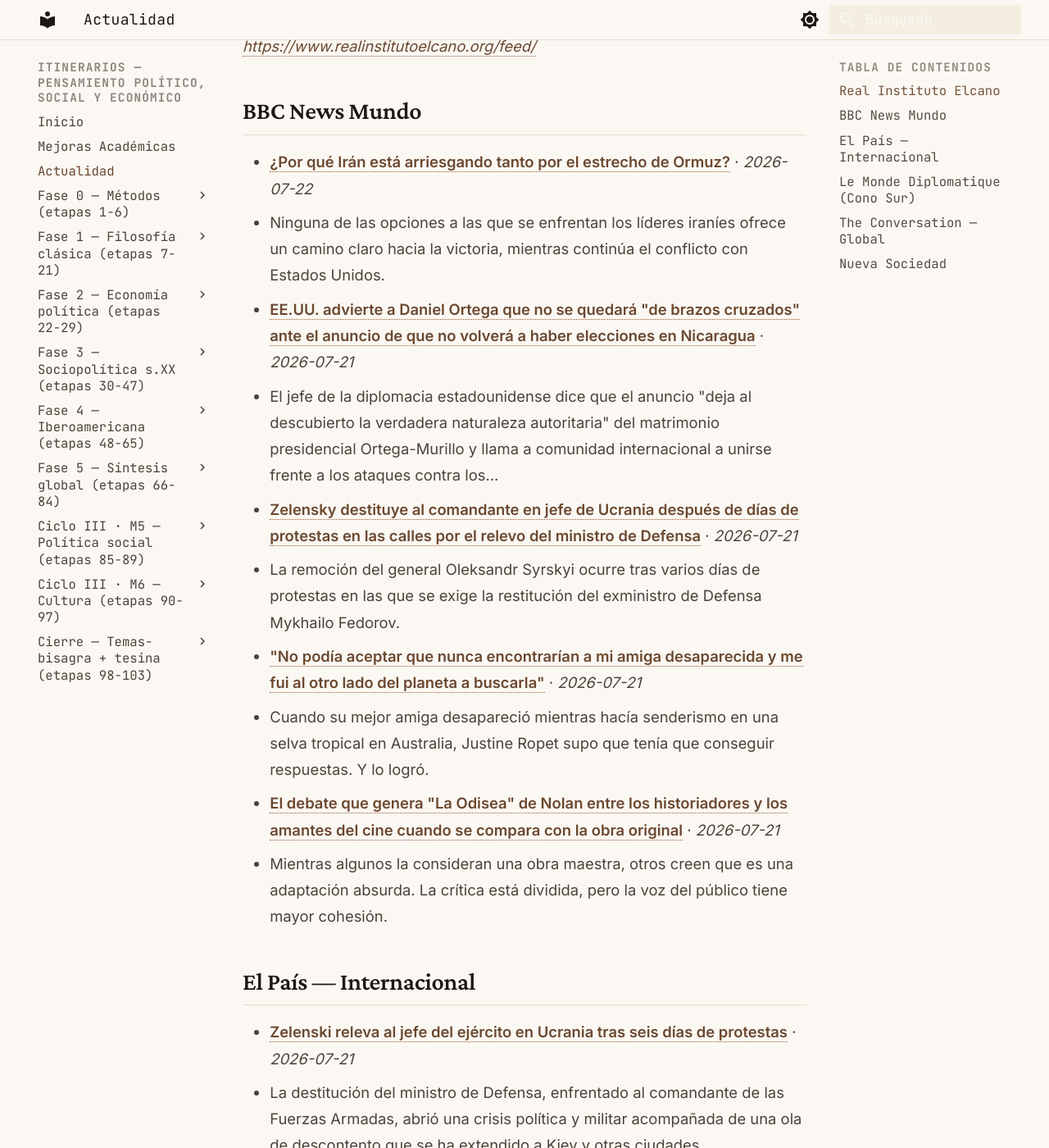
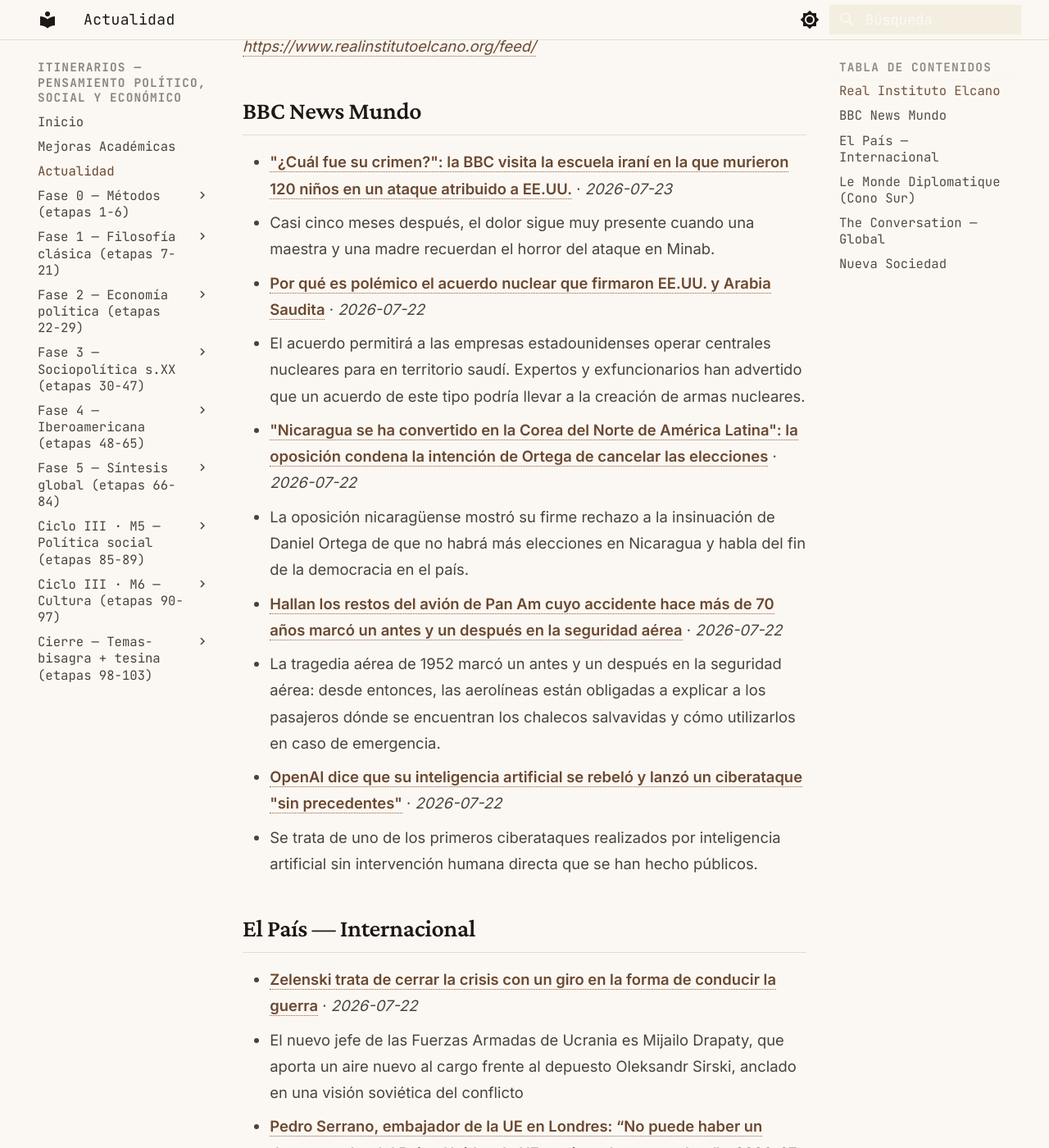
Before and after one commit to MrSpagVi/Curso, an MkDocs documentation site: the page built from docs/actualidad.md, in a window 1280 px wide and 1400 px high, scrolled down 717 px. Shown: the whole window at 82% size. Built offline with MkDocs 1.6.1 and Material for MkDocs 9.7.7, drawn with Linux system fonts in a browser that asks for light colours; some of the changed text lies outside the part shown.

Commit message:
auto: actualidad 2026-07-23

```diff
--- a/docs/actualidad.md
+++ b/docs/actualidad.md
@@ -6,7 +6,7 @@ title: Actualidad
 
 Últimos titulares de fuentes que dictan agenda en ciencia política y geopolítica. Actualizado automáticamente cada día (vía GitHub Actions).
 
-_Última actualización: 2026-07-22 08:10 UTC_
+_Última actualización: 2026-07-23 08:13 UTC_
 
 !!! tip "Ritual mensual — #actualidad"
     El último sábado de cada mes: agarrá **un** titular de los de abajo y escribí **300 palabras** aplicándole **2 autores** del último mes que leíste. ¿Qué diría cada uno? ¿En qué chocan? No resumas la noticia — usala como caso para pensar con las herramientas que venís construyendo. Guardá el texto con el tag `#actualidad` en tu sistema de notas. Esto convierte la teoría en criterio sobre la coyuntura: el objetivo del plan no es citar a Maquiavelo, es leer el presente con él.
@@ -17,25 +17,25 @@ _Sin datos en esta ejecución. Visitar fuente: [https://www.realinstitutoelcano.
 
 ## BBC News Mundo
 
-- **[¿Por qué Irán está arriesgando tanto por el estrecho de Ormuz?](https://www.bbc.com/mundo/articles/c70gekd822wo?at_medium=RSS&at_campaign=rss)** · *2026-07-22*
-  - Ninguna de las opciones a las que se enfrentan los líderes iraníes ofrece un camino claro hacia la victoria, mientras continúa el conflicto con Estados Unidos.
-- **[EE.UU. advierte a Daniel Ortega que no se quedará "de brazos cruzados" ante el anuncio de que no volverá a haber elecciones en Nicaragua](https://www.bbc.com/mundo/articles/c980ljw9e3ro?at_medium=RSS&at_campaign=rss)** · *2026-07-21*
-  - El jefe de la diplomacia estadounidense dice que el anuncio "deja al descubierto la verdadera naturaleza autoritaria" del matrimonio presidencial Ortega-Murillo y llama a comunidad internacional a unirse frente a los ataques contra los…
-- **[Zelensky destituye al comandante en jefe de Ucrania después de días de protestas en las calles por el relevo del ministro de Defensa](https://www.bbc.com/mundo/articles/cr596evgv1jo?at_medium=RSS&at_campaign=rss)** · *2026-07-21*
-  - La remoción del general Oleksandr Syrskyi ocurre tras varios días de protestas en las que se exige la restitución del exministro de Defensa Mykhailo Fedorov.
-- **["No podía aceptar que nunca encontrarían a mi amiga desaparecida y me fui al otro lado del planeta a buscarla"](https://www.bbc.com/mundo/articles/c39en94xnmno?at_medium=RSS&at_campaign=rss)** · *2026-07-21*
-  - Cuando su mejor amiga desapareció mientras hacía senderismo en una selva tropical en Australia, Justine Ropet supo que tenía que conseguir respuestas. Y lo logró.
-- **[El debate que genera "La Odisea" de Nolan entre los historiadores y los amantes del cine cuando se compara con la obra original](https://www.bbc.com/mundo/articles/cvg76w27x9do?at_medium=RSS&at_campaign=rss)** · *2026-07-21*
-  - Mientras algunos la consideran una obra maestra, otros creen que es una adaptación absurda. La crítica está dividida, pero la voz del público tiene mayor cohesión.
+- **["¿Cuál fue su crimen?": la BBC visita la escuela iraní en la que murieron 120 niños en un ataque atribuido a EE.UU.](https://www.bbc.com/mundo/articles/cn8nx5r0yy7o?at_medium=RSS&at_campaign=rss)** · *2026-07-23*
+  - Casi cinco meses después, el dolor sigue muy presente cuando una maestra y una madre recuerdan el horror del ataque en Minab.
+- **[Por qué es polémico el acuerdo nuclear que firmaron EE.UU. y Arabia Saudita](https://www.bbc.com/mundo/articles/cy74gdm2g3xo?at_medium=RSS&at_campaign=rss)** · *2026-07-22*
+  - El acuerdo permitirá a las empresas estadounidenses operar centrales nucleares para en territorio saudí. Expertos y exfuncionarios han advertido que un acuerdo de este tipo podría llevar a la creación de armas nucleares.
+- **["Nicaragua se ha convertido en la Corea del Norte de América Latina": la oposición condena la intención de Ortega de cancelar las elecciones](https://www.bbc.com/mundo/articles/ce3ql18yd8ko?at_medium=RSS&at_campaign=rss)** · *2026-07-22*
+  - La oposición nicaragüense mostró su firme rechazo a la insinuación de Daniel Ortega de que no habrá más elecciones en Nicaragua y habla del fin de la democracia en el país.
+- **[Hallan los restos del avión de Pan Am cuyo accidente hace más de 70 años marcó un antes y un después en la seguridad aérea](https://www.bbc.com/mundo/articles/c4gv3pzy95no?at_medium=RSS&at_campaign=rss)** · *2026-07-22*
+  - La tragedia aérea de 1952 marcó un antes y un después en la seguridad aérea: desde entonces, las aerolíneas están obligadas a explicar a los pasajeros dónde se encuentran los chalecos salvavidas y cómo utilizarlos en caso de emergencia.
+- **[OpenAI dice que su inteligencia artificial se rebeló y lanzó un ciberataque "sin precedentes"](https://www.bbc.com/mundo/articles/c935qp64qvpo?at_medium=RSS&at_campaign=rss)** · *2026-07-22*
+  - Se trata de uno de los primeros ciberataques realizados por inteligencia artificial sin intervención humana directa que se han hecho públicos.
 
 ## El País — Internacional
 
-- **[Zelenski releva al jefe del ejército en Ucrania tras seis días de protestas](https://elpais.com/internacional/2026-07-21/zelenski-releva-al-jefe-del-ejercito-en-ucrania-tras-seis-dias-de-protestas.html)** · *2026-07-21*
-  - La destitución del ministro de Defensa, enfrentado al comandante de las Fuerzas Armadas, abrió una crisis política y militar acompañada de una ola de descontento que se ha extendido a Kiev y otras ciudades
-- **[Hegseth reclama decenas de miles de millones para la guerra de Irán mientras aumentan los soldados muertos de EE UU](https://elpais.com/internacional/2026-07-21/hegseth-reclama-decenas-de-miles-de-millones-para-la-guerra-de-iran-mientras-aumentan-los-soldados-muertos-de-ee-uu.html)** · *2026-07-21*
-  - Son ya 18 los soldados estadounidenses caídos desde el inicio del conflicto, que según el secretario de Defensa ha costado 37.500 millones de dólares
-- **[El Tribunal Penal Internacional resiste ante el asedio de Estados Unidos, que se propone desmantelarlo “ladrillo a ladrillo”](https://elpais.com/internacional/2026-07-22/el-tribunal-penal-internacional-resiste-ante-el-asedio-de-estados-unidos-que-se-propone-desmantelarlo-ladrillo-a-ladrillo.html)** · *2026-07-22*
-  - Marco Rubio aumenta la presión sobre la institución y su personal, y reclama a los aliados de Washington que le den también la espalda
+- **[Zelenski trata de cerrar la crisis con un giro en la forma de conducir la guerra](https://elpais.com/internacional/2026-07-22/zelenski-trata-de-cerrar-la-crisis-con-un-giro-en-la-forma-de-gestionar-la-guerra.html)** · *2026-07-22*
+  - El nuevo jefe de las Fuerzas Armadas de Ucrania es Mijailo Drapaty, que aporta un aire nuevo al cargo frente al depuesto Oleksandr Sirski, anclado en una visión soviética del conflicto
+- **[Pedro Serrano, embajador de la UE en Londres: “No puede haber un desenganche del Reino Unido y la UE, sería malo para ambos”](https://elpais.com/internacional/2026-07-23/pedro-serrano-embajador-de-la-ue-en-londres-no-puede-haber-un-desenganche-del-reino-unido-y-la-ue-seria-malo-para-ambos.html)** · *2026-07-23*
+  - El diplomático español ha vivido el “reseteo” de las relaciones entre ambas orillas que el Brexit dañó hace diez años
+- **[‘Caporalato’, el sistema que esclaviza a miles de migrantes en los campos de Italia: “Si no haces lo que te piden, te amenazan con prenderte fuego”](https://elpais.com/internacional/2026-07-23/caporalato-el-sistema-que-esclaviza-a-miles-de-migrantes-en-los-campos-de-italia-si-no-haces-lo-que-te-piden-te-amenazan-con-prenderte-fuego.html)** · *2026-07-23*
+  - El asesinato de cuatro jornaleros en Calabria vuelve a poner el foco sobre una forma de explotación que, según las organizaciones sociales, afecta a uno de cada cuatro trabajadores del sector agrícola
 - **[La testosterona, al mando en la Casa Blanca](https://elpais.com/internacional/2026-07-19/la-testosterona-al-mando-en-la-casa-blanca.html)** · *2026-07-19*
   - Al presidente de EE UU se le da muy bien amedrentar con bombardeos, pero no es capaz de alcanzar su objetivo: la derrota de Irán
 - **[El círculo marroquí de Alí Lmrabet](https://elpais.com/internacional/2026-07-14/el-circulo-marroqui-de-ali-lmrabet.html)** · *2026-07-14*
@@ -47,16 +47,16 @@ _Sin datos en esta ejecución. Visitar fuente: [https://www.eldiplo.org/feed/](h
 
 ## The Conversation — Global
 
-- **[View from The Hill:  Labor’s Andrew Charlton surfs the AI wave](https://theconversation.com/view-from-the-hill-labors-andrew-charlton-surfs-the-ai-wave-287183)** · *2026-07-22*
-  - If his impressive academic record is any measure, Andrew Charlton might lay claim to one of the highest IQs in the parliamentary Labor party. Now, with his central role in the government’s AI policy, he’s…
-- **[Chancellor John Healey faces serious challenges in funding Burnham’s grand aspirations](https://theconversation.com/chancellor-john-healey-faces-serious-challenges-in-funding-burnhams-grand-aspirations-288005)** · *2026-07-22*
-  - Burnham has a long wish list but the UK economy is weak.
-- **[Reassuring touch kept the peace six million years before humans evolved – new research](https://theconversation.com/reassuring-touch-kept-the-peace-six-million-years-before-humans-evolved-new-research-286077)** · *2026-07-22*
-  - Friendly touching to prevent a fight may be one of our most ancient social tools.
-- **[NAPLAN results are coming home. Here’s what parents should keep in mind](https://theconversation.com/naplan-results-are-coming-home-heres-what-parents-should-keep-in-mind-287973)** · *2026-07-22*
-  - For some families, NAPLAN results will confirm what they already know. For others, they may contain surprises or raise concerns.
-- **[‘hello there the jacobian conjecture is false thanx’: why a tiny social media post has mathematicians rethinking AI](https://theconversation.com/hello-there-the-jacobian-conjecture-is-false-thanx-why-a-tiny-social-media-post-has-mathematicians-rethinking-ai-283883)** · *2026-07-22*
-  - Yet another longstanding mathematical question has been resolved by AI – and it feels a little different from the ones that have come before
+- **[Domestic violence isn’t a ‘two-way street’. The evidence shows it’s gendered and often deadly](https://theconversation.com/domestic-violence-isnt-a-two-way-street-the-evidence-shows-its-gendered-and-often-deadly-288186)** · *2026-07-23*
+  - Pauline Hanson’s comments amount to misinformation that risks stopping people from seeking help. Here are some of the facts.
+- **[Will cough lozenges, syrups or medicated hot drinks make my cough go away?](https://theconversation.com/will-cough-lozenges-syrups-or-medicated-hot-drinks-make-my-cough-go-away-287765)** · *2026-07-23*
+  - Two pharmacy experts explain why you may actually find more relief from what’s in your kitchen cupboard than on pharmacy shelves.
+- **[At a time of harder borders and ‘ruthless’ rhetoric, the Refugee Convention is more important than ever](https://theconversation.com/at-a-time-of-harder-borders-and-ruthless-rhetoric-the-refugee-convention-is-more-important-than-ever-287478)** · *2026-07-23*
+  - Critics claim the groundbreaking treaty, which turns 75 this month, is no longer fit for purpose. Without it, however, there would be chaos.
+- **[How retirees, beachcombers and communities help scientists track everything from threatened species to algal blooms](https://theconversation.com/how-retirees-beachcombers-and-communities-help-scientists-track-everything-from-threatened-species-to-algal-blooms-268199)** · *2026-07-23*
+  - Scientists and authorities are increasingly calling for help from citizen scientists to track species and changes.
+- **[Employment surges in June, leaving the door open to further interest rate rises](https://theconversation.com/employment-surges-in-june-leaving-the-door-open-to-further-interest-rate-rises-288094)** · *2026-07-23*
+  - The Reserve Bank will be closely watching these job trends, along with upcoming inflation data, ahead of its August rate announcement.
 
 ## Nueva Sociedad
 
```
